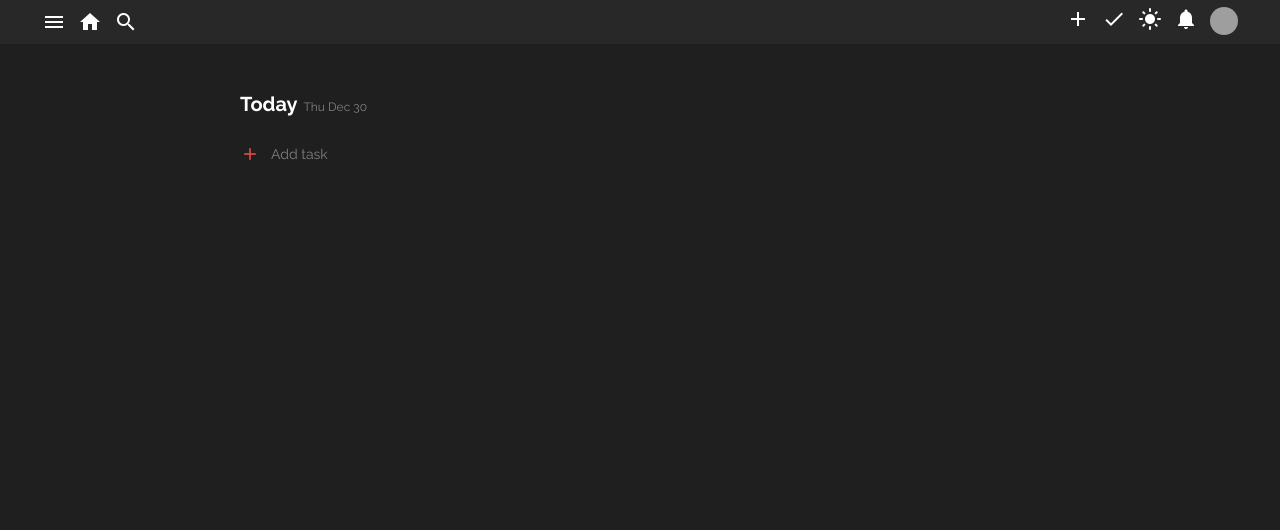
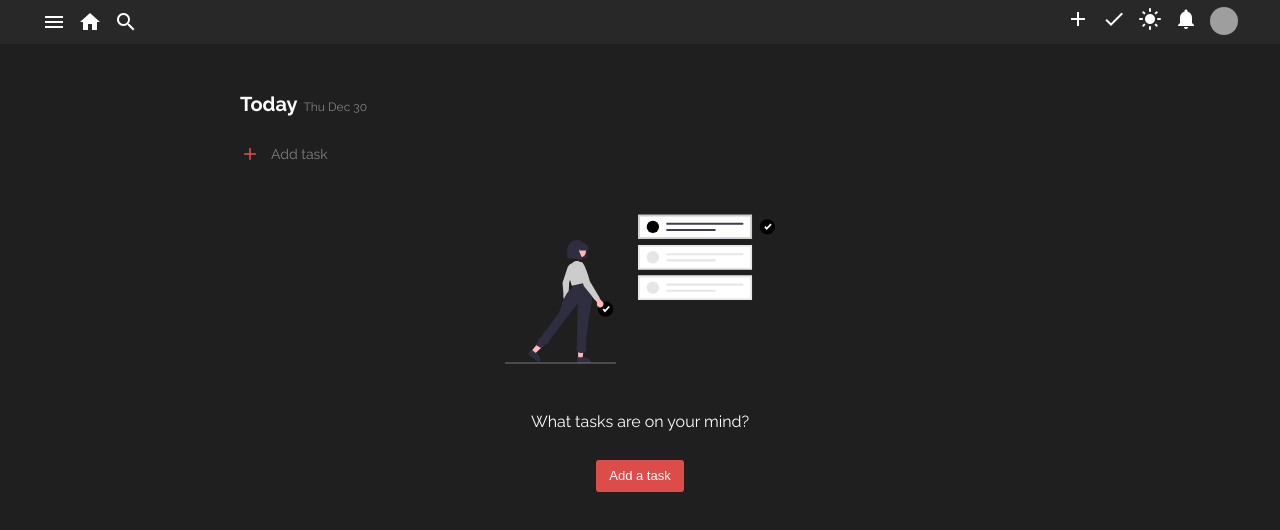
Before and after one commit to kindnemo/todo-list, a plain HTML site: page index.html in a window 1280 px wide. Drawn offline with Linux system fonts and the light colour scheme; grey boxes are pictures that could not be loaded.

Commit message:
done the final stuff

```diff
--- a/index.html
+++ b/index.html
@@ -53,23 +53,7 @@
                     <h1>Today</h1>
                     <span id="date">Today's date</span>
                 </header>
-                <ul id="tasks">
-                    <!-- <li>Tasks</li>
-                    <li>Tasks</li>
-                    <li>Tasks</li>
-                    <li>Tasks</li> -->
-                    <!-- <li>
-                        <button class="check-btn">
-                            <span class="check-mark-span">
-                                <img src="images/check-mark.png" alt="check-mark" class="check-mark-image">
-                            </span>
-                        </button>
-                        Tasks
-                    </li> -->
-                    <!-- <li>Tasks</li> -->
-                    <!-- <li>Tasks</li> -->
-                    <!-- <li>Tasks</li> -->
-                </ul>
+                <ul id="tasks"></ul>
                 <div id="task-add-form">
                     <div id="add-task-div" class="display-toggle">
                         <textarea name="" id="add-task-input" cols="30" rows="10" placeholder="Add a task here" autofocus></textarea>
@@ -84,7 +68,16 @@
                     </div>
                 </div>
             </div>
+
+            <div id="empty-div">
+                <div id="empty">
+                    <img src="images/undraw_to_do_re_jaef.svg" alt="" id="empty-svg">
+                    <p id="empty-para">What tasks are on your mind?</p>
+                    <button id="empty-add" class="final-btn btn add-task task-add-btn btn">Add a task</button>
+                </div>
+            </div>
         </div>
+
     </div>
 </body>
 </html>
--- a/script.js
+++ b/script.js
@@ -5,6 +5,7 @@ const taskAdd = document.querySelector("#task-add");
 const taskAddPop = document.querySelectorAll(".task-add-btn");
 const cancel = document.querySelector("#cancel");
 const date = document.querySelector("#date");
+const emptyDiv = document.querySelector("#empty-div");
 let clearTask = document.querySelectorAll(".check-btn");
 
 
@@ -42,7 +43,6 @@ function addTask(){
     // Updates the nodelist clearTask everytime a task is created and adds the eventlistener to all of them
     clearTask = document.querySelectorAll(".check-btn");
     clearTask.forEach(ele=>ele.addEventListener("click",clearsTask));
-
 }
 
 function enterTask(eve){    //Function to add task when enter key is pressed
@@ -54,7 +54,6 @@ function enterTask(eve){    //Function to add task when enter key is pressed
 
 function addBtnAct(){
     if(taskInput.value !== ""){
-        console.log("empty");
         taskAdd.classList.remove("task-add-disable");
         taskAdd.classList.add("task-add-active");
     }else if(taskInput.value === ""){
@@ -71,10 +70,15 @@ function clearsTasks(eve){          //Clears the task when transition is ended
     if(eve.propertyName.includes("transform")){
         eve.target.closest("li").remove();
     }
+
+    if(tasks.innerHTML == "" && taskInputDiv.classList.contains("display-toggle")==true){
+        emptyDiv.classList.remove("display-toggle");
+    }
 }
 
 function taskInputDisplay(){                                 //Removes the display for the add task div so that it is off the screen
     taskInputDiv.classList.toggle("display-toggle");
+    emptyDiv.classList.add("display-toggle");
     taskInput.focus();
     taskAddPop[1].classList.toggle("display-toggle");
     taskAddPop[0].removeEventListener("click", taskInputDisplay);
@@ -85,6 +89,12 @@ function cancelTask(){
     taskAddPop[1].classList.toggle("display-toggle");
     taskInput.value = "";
     taskAddPop[0].addEventListener("click", taskInputDisplay);
+    addBtnAct();
+
+
+    if(tasks.innerHTML == ""){
+        emptyDiv.classList.remove("display-toggle");
+    }
 }
 
 
--- a/styling.css
+++ b/styling.css
@@ -187,3 +187,27 @@ li{
 .check-btn:hover > .check-mark-span{
     visibility: visible;
 }
+
+#empty{
+    display: flex;
+    flex-direction: column;
+    align-items: center;
+}
+
+#empty-svg{
+    width: 270px;
+    height: 250px;
+}
+#empty-add{
+    background-color: #de4c4a;
+    color: #ffff;
+    border: none;
+    margin-right: 12px;
+    cursor: pointer;
+    font-size: 13px;
+    margin: 20px auto 0;
+    margin-top: 30px;
+    padding: 6px 12px 7px;
+    border: 1px solid transparent;
+    border-radius: 3px;
+}
```
